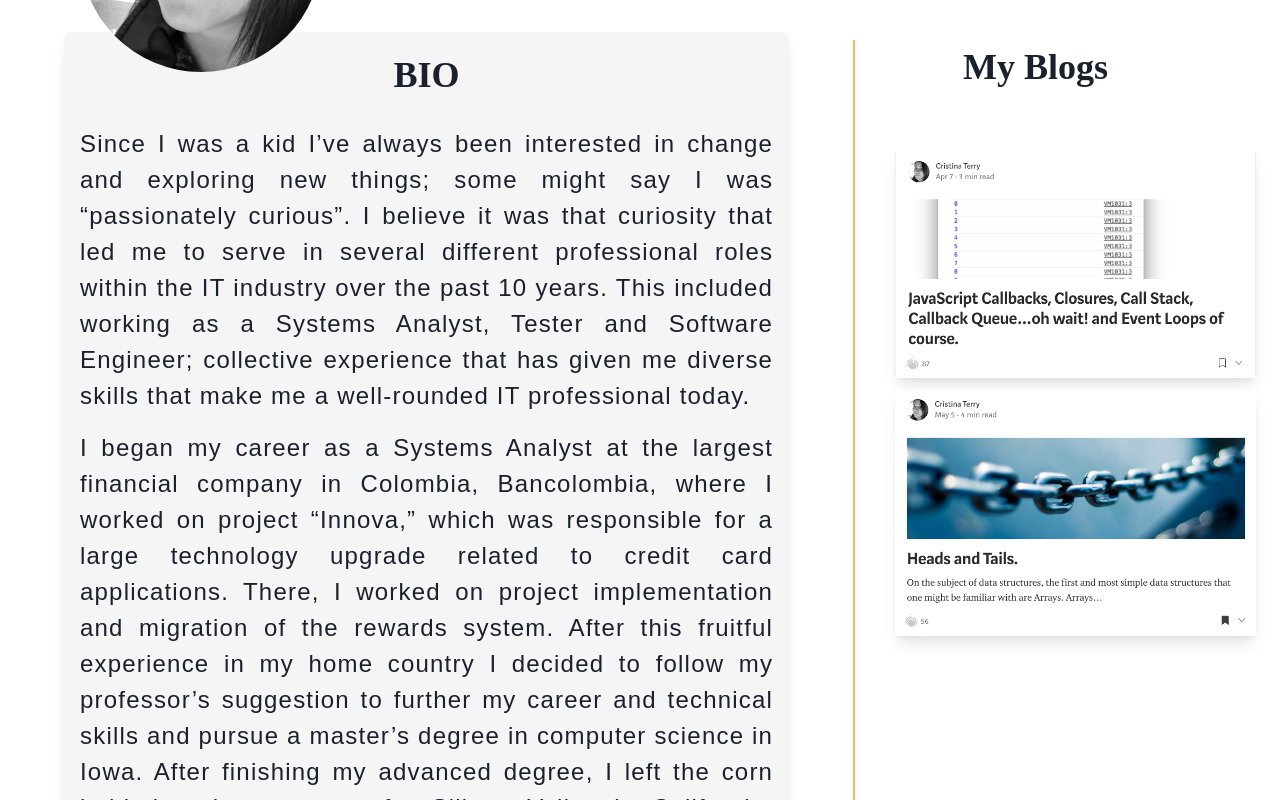
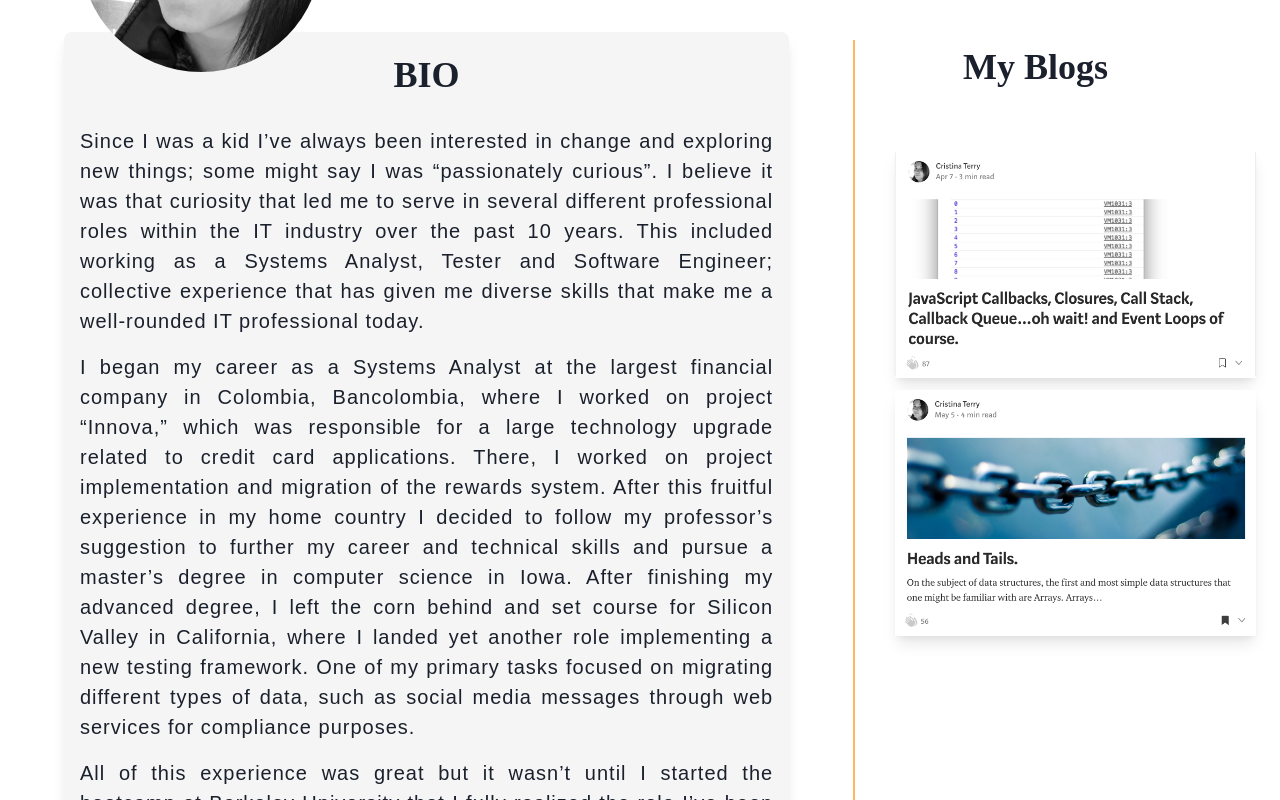
Before and after one commit to dcristinaterry/portfolio, a React (Create React App) app: page / in a window 1280 px wide. Shown: the part 580-1380 px from the top of the page. Built offline with nearby package versions, Linux system fonts and the light colour scheme; a web font is replaced by a local one.

Commit message:
adjust font size

```diff
--- a/src/components/bio/Bio.js
+++ b/src/components/bio/Bio.js
@@ -10,7 +10,7 @@ const Bio = () => {
             <div id="section2" className="rounded-lg -mt-10 shadow-lg bg-white-101 sm:mb-6 mb-4 shadow-lg pb-4 px-4">
 
                 <h1 className="text-gray-900 font-megrim text-4xl font-extrabold text-center pt-4 pb-6">BIO</h1>
-                <div className="font-electro tracking-wider sm:text-2xl md:text-2xl text-gray-900 text-justify">
+                <div className="font-electro tracking-wider sm:text-xl md:text-xl text-gray-900 text-justify">
                     <p className="pb-4 ">Since I was a kid I’ve always been interested in change and exploring new things; some might say I was “passionately curious”. I believe it was that curiosity that led me to serve in several different professional roles within the IT industry over the past 10 years. This included working as a Systems Analyst, Tester and Software Engineer; collective experience that has given me diverse skills that make me a well-rounded IT professional today. </p>
                     <p className="pb-4 ">I began my career as a Systems Analyst at the largest financial company in Colombia, Bancolombia, where I worked on project “Innova,” which was responsible for a large technology upgrade related to credit card applications. There, I worked on project implementation and migration of the rewards system.  After this fruitful experience in my home country I decided to follow my professor’s suggestion to further my career and technical skills and pursue a master’s degree in computer science in Iowa. After finishing my advanced degree, I left the corn behind and set course for Silicon Valley in California, where I landed yet another role implementing a new testing framework. One of my primary tasks focused on migrating different types of data,  such as social media messages through web services for compliance purposes. </p>
                     <p className="pb-4 ">All of this experience was great but it wasn’t until I started the bootcamp at Berkeley University that I fully realized the role I’ve been searching for; Full Stack Web Development. I’ve always been a fan of designs that make sense, are clever and solve a problem with the simplest approach, and that’s why I find Full Stack Web Development to be the perfect way for me to apply my existing skills, learn some new ones and also use my creativity and curiosity to create truly optimum solutions. I believe it will be my next role and the most fulfilling one to date.</p>
```
